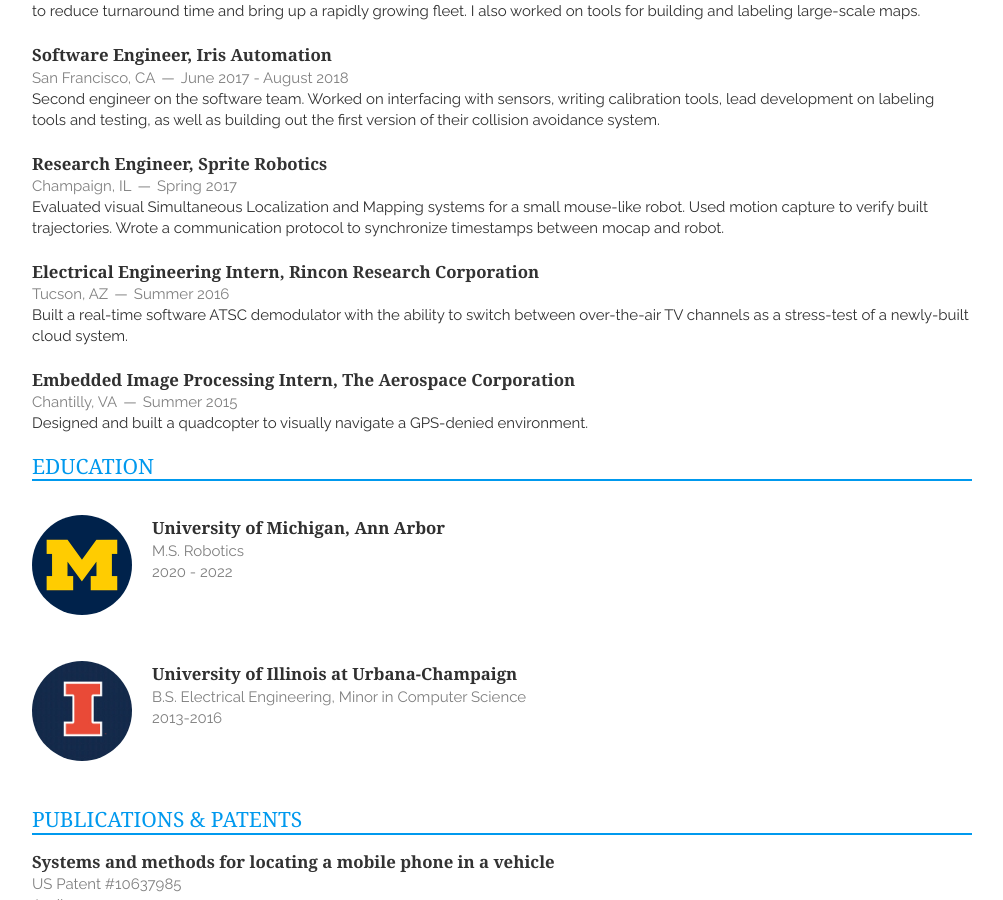
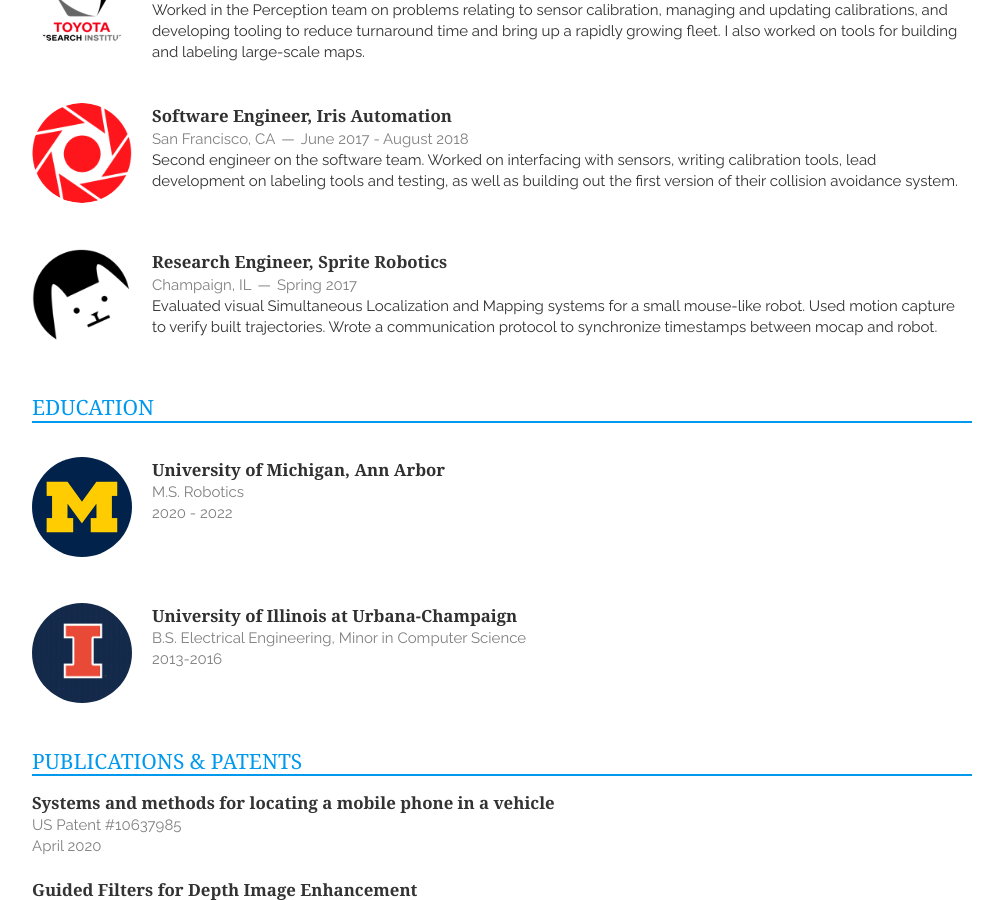
Before and after one commit to mohsaad/mohsaad.github.io, a Jekyll site: the page built from index.html, in a window 1280 px wide and 900 px high, scrolled down 308 px. Shown: the whole window, without its empty margins (138-1141 px from the left). Built offline with Jekyll 4.4.1, drawn with Linux system fonts in a browser that asks for light colours; nearby versions of some CDN libraries.

Commit message:
_includes/employment: Refactor internals and add logos

```diff
--- a/_includes/employment.html
+++ b/_includes/employment.html
@@ -1,5 +1,13 @@
+<div class="row">
   <section class="sixteen columns">
     <h1 class="underline">Employment</h1>
+  </section>
+</div>
+<div class="row">
+  <div class="two columns">
+    <img src="{{ site.baseurl }}static/img/tri.png" class="me"></img>
+  </div>
+  <div class="fourteen columns">
     <article>
         <header>
           <h1>Software Engineer, <a href="https://tri.global">Toyota Research Institute</a></h1>
@@ -11,6 +19,13 @@
           large-scale maps.
         </p>
     </article>
+  </div>
+</div>
+<div class="row">
+  <div class="two columns">
+    <img src="{{ site.baseurl }}static/img/iris.png" class="me"></img>
+  </div>
+  <div class="fourteen columns">
     <article>
       <header>
         <h1>Software Engineer, <a href="https://www.irisonboard.com">Iris Automation</a></h1>
@@ -22,6 +37,13 @@
         collision avoidance system.
       </p>
     </article>
+  </div>
+</div>
+<div class="row">
+  <div class="two columns">
+    <img src="{{ site.baseurl }}static/img/petronics.png" class="me"></img>
+  </div>
+  <div class="fourteen columns">
     <article>
       <header>
         <h1>Research Engineer, <a href="https://www.petronics.io">Sprite Robotics</a></h1>
@@ -33,23 +55,5 @@
         timestamps between mocap and robot.
       </p>
     </article>
-    <article>
-        <header>
-          <h1>Electrical Engineering Intern, <a href="https://www.rincon.com/">Rincon Research Corporation</a></h1>
-            <span><address>Tucson, AZ</address><time>Summer 2016</time></span>
-        </header>
-        <p>
-          Built a real-time software ATSC demodulator with the ability to switch between over-the-air TV
-          channels as a stress-test of a newly-built cloud system.
-        </p>
-    </article>
-    <article>
-        <header>
-          <h1>Embedded Image Processing Intern, <a href="https://aerospace.org/">The Aerospace Corporation</a></h1>
-            <span><address>Chantilly, VA</address><time>Summer 2015</time></span>
-        </header>
-        <p>
-          Designed and built a quadcopter to visually navigate a GPS-denied environment.
-        </p>
-    </article>
-</section>
+  </div>
+</div>
```
Also changed, not shown: _includes/internships.html (added, +32 -0 lines), static/img/iris.png (added), static/img/petronics.png (added), static/img/tri.png (added). Lines whose indentation alone changed are shown as unchanged.
